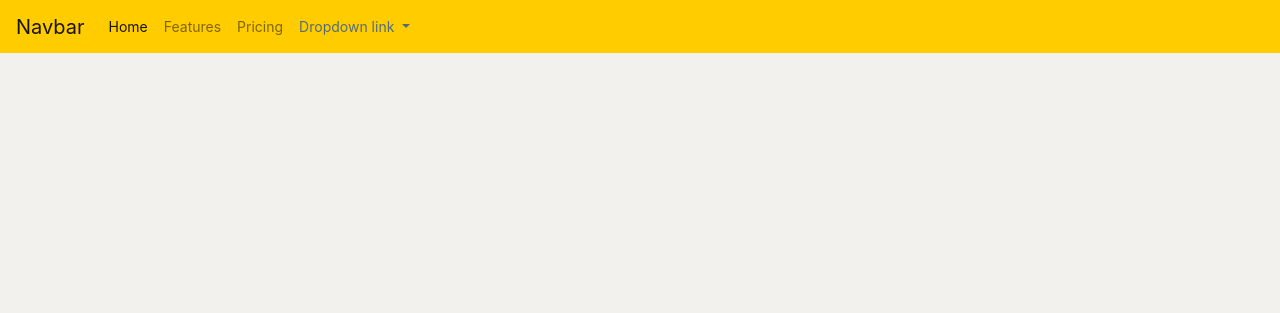
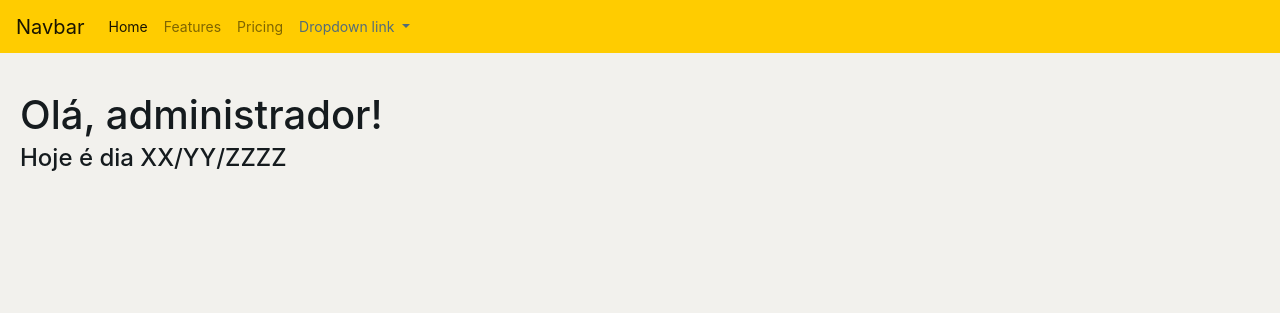
Before and after one commit to RenatoPerdizRodrigues/ProjLabES, a PHP site: page / in a window 1280 px wide. Shown: the top 313 px of the page. Run offline with PHP 8.4, Linux system fonts and the light colour scheme; some libraries are stand-ins or nearby versions.

Commit message:
Porcentagem

```diff
--- a/css/stylesheetjr.css
+++ b/css/stylesheetjr.css
@@ -5,3 +5,9 @@ body {
 .bg-yellow {
     background-color: #ffcc00;
 }
+
+.welcome {
+    position: relative;
+    top: 40px;
+    left: 20px;
+}
--- a/index.php
+++ b/index.php
@@ -68,6 +68,11 @@
         </div>
     </nav> -->
 
+    <div class="welcome">
+        <h1>Olá, administrador!</h1>
+        <h4>Hoje é dia XX/YY/ZZZZ</h4>
+    </div>
+
 
     <script src="js/libs/jquery.min.js"></script>
     <script src="js/libs/tether.min.js"></script>
```
Also changed, not shown: js/libs/jquery.min.js (renamed from js/libs/jquery.min.js.js).
